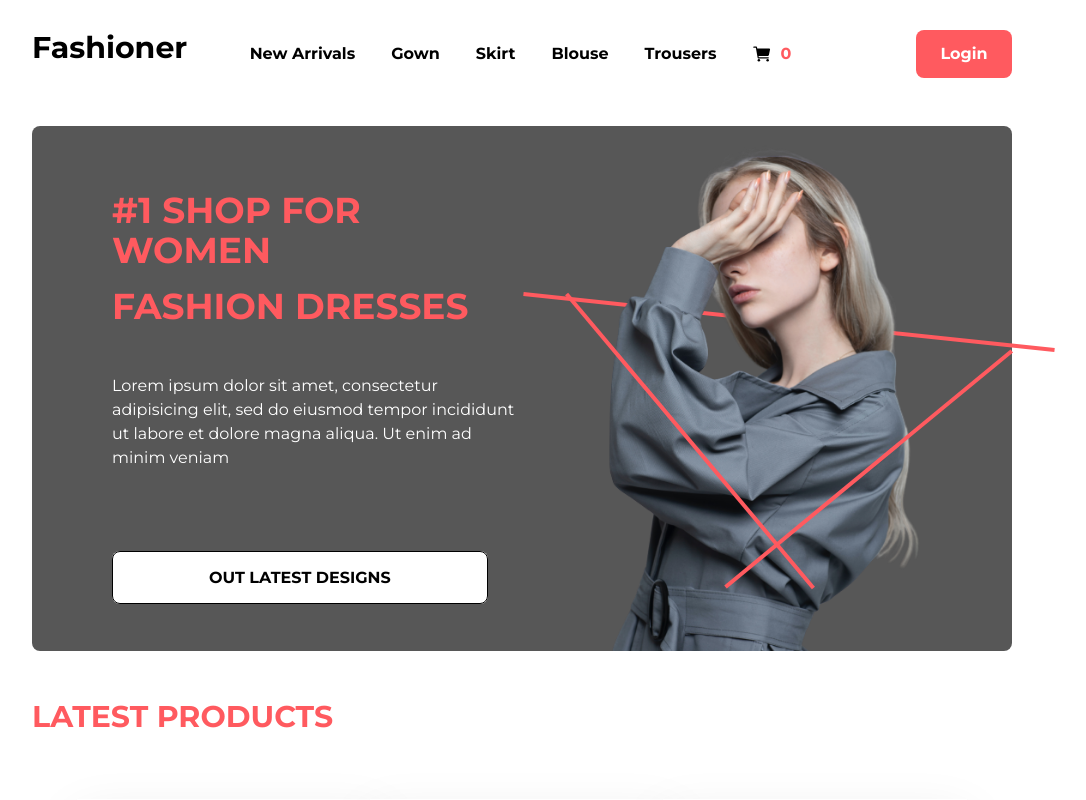
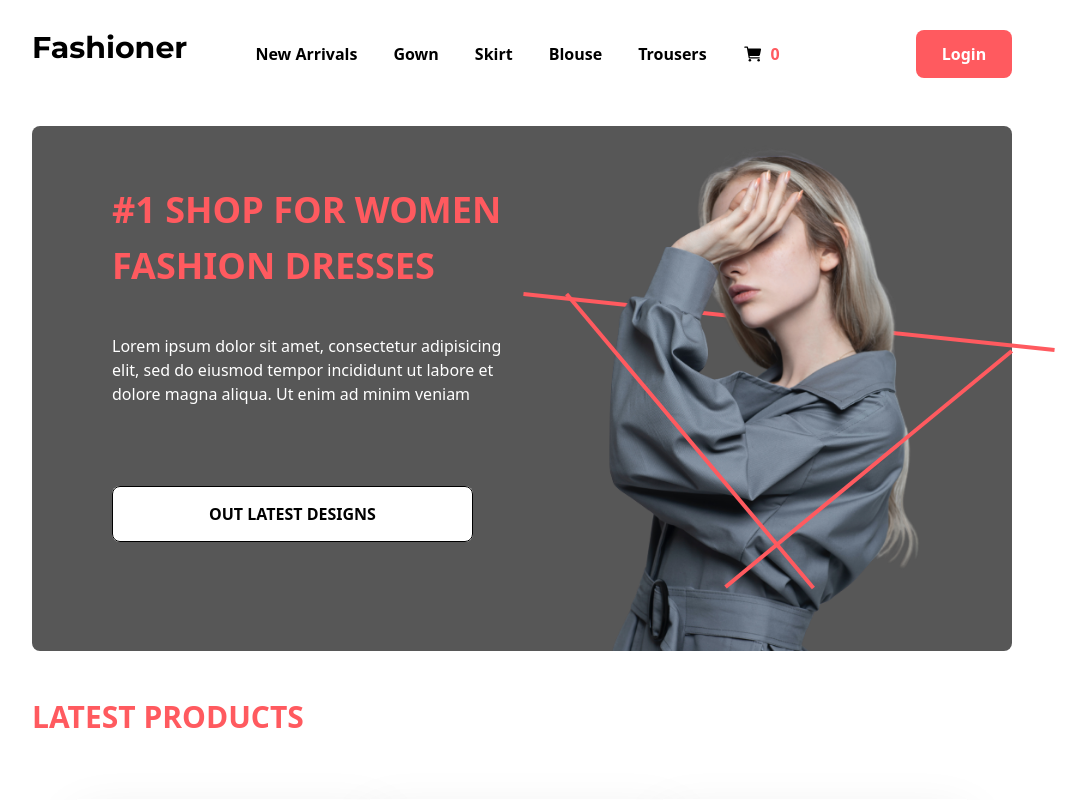
Before and after one commit to vicktor349/fashioner, a Next.js app: page / in a window 1280 px wide. Shown: the top 800 px of the page, without its empty margins (118-1204 px from the left). Built offline with nearby package versions, Linux system fonts and the light colour scheme.

Commit message:
Changed font family

```diff
--- a/components/Navbar.js
+++ b/components/Navbar.js
@@ -7,7 +7,7 @@ const Navbar = () =>
     return (
         <div className='font-bold flex'>
             <div>
-                <Link href="/" className="font-bold text-3xl">Fashioner</Link>
+                <Link href="/" className="font-bold text-3xl font-body">Fashioner</Link>
             </div>
             <div className='flex mx-auto items-center space-x-9'>
                 <Link href="#">New Arrivals</Link>
--- a/pages/_app.js
+++ b/pages/_app.js
@@ -4,7 +4,7 @@ import '@/styles/globals.css'
 export default function App({ Component, pageProps })
 {
   return (
-    <div className="font-body">
+    <div className="font-bodyFont">
       <Layout>
         <Component {...pageProps} />
       </Layout>
--- a/styles/globals.css
+++ b/styles/globals.css
@@ -1,4 +1,5 @@
 @import url('https://fonts.googleapis.com/css2?family=Inter:wght@100;200;300;400;500;600;700;800;900&family=Montserrat:ital,wght@0,100;0,200;0,300;0,400;0,500;0,600;0,700;0,800;0,900;1,100;1,200;1,300;1,400;1,500;1,600;1,700;1,800;1,900&family=Nunito:ital,wght@0,200;0,300;0,400;0,500;0,600;0,700;0,800;0,900;0,1000;1,200;1,300;1,400;1,500;1,600;1,700;1,800;1,900;1,1000&display=swap');
+@import url('https://fonts.googleapis.com/css2?family=Poppins:ital,wght@0,100;0,200;0,300;0,400;0,500;0,600;0,700;0,800;0,900;1,100;1,200;1,300;1,400;1,500;1,600;1,700;1,800;1,900&display=swap');
 @tailwind base;
 @tailwind components;
 @tailwind utilities;
```
